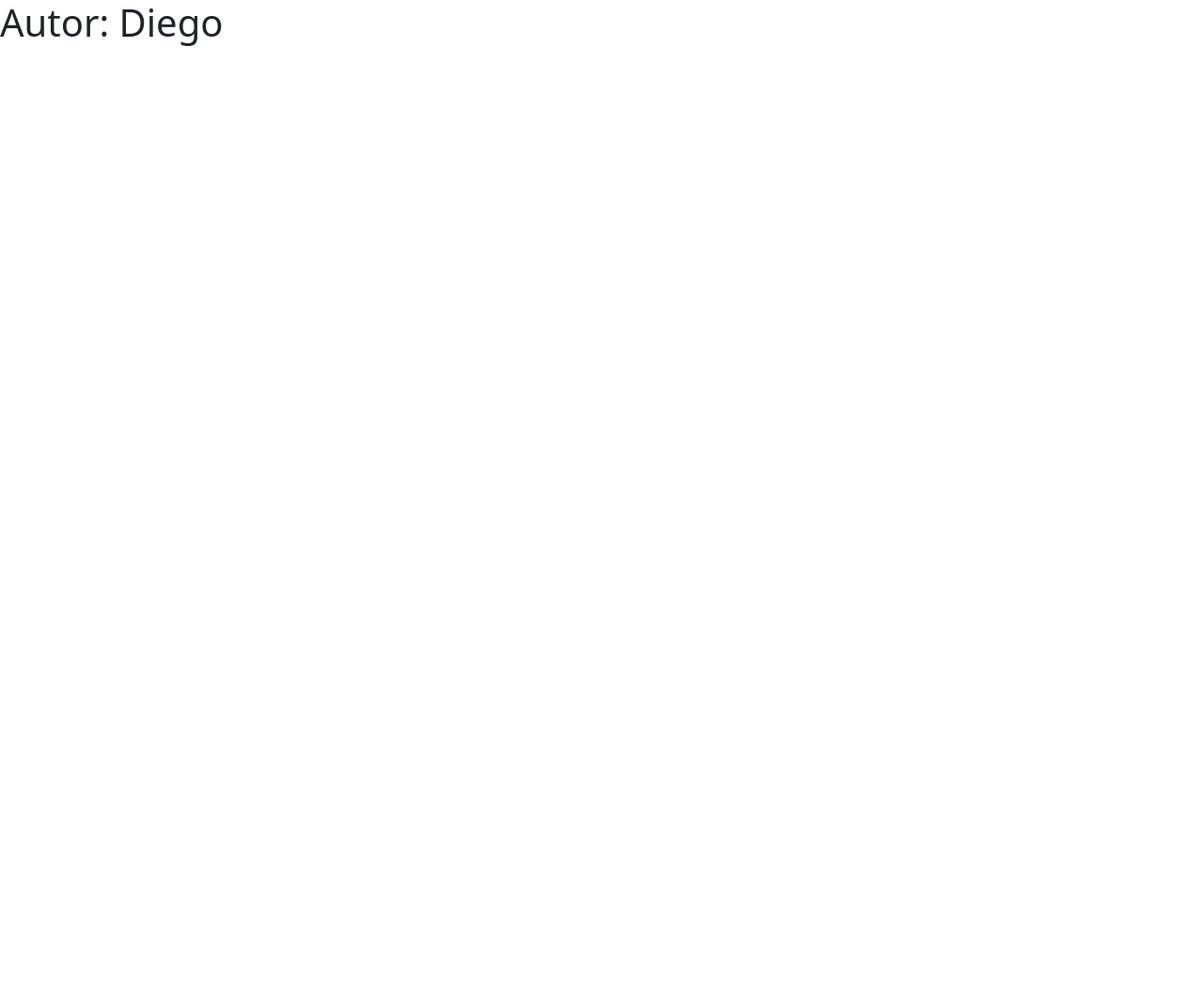
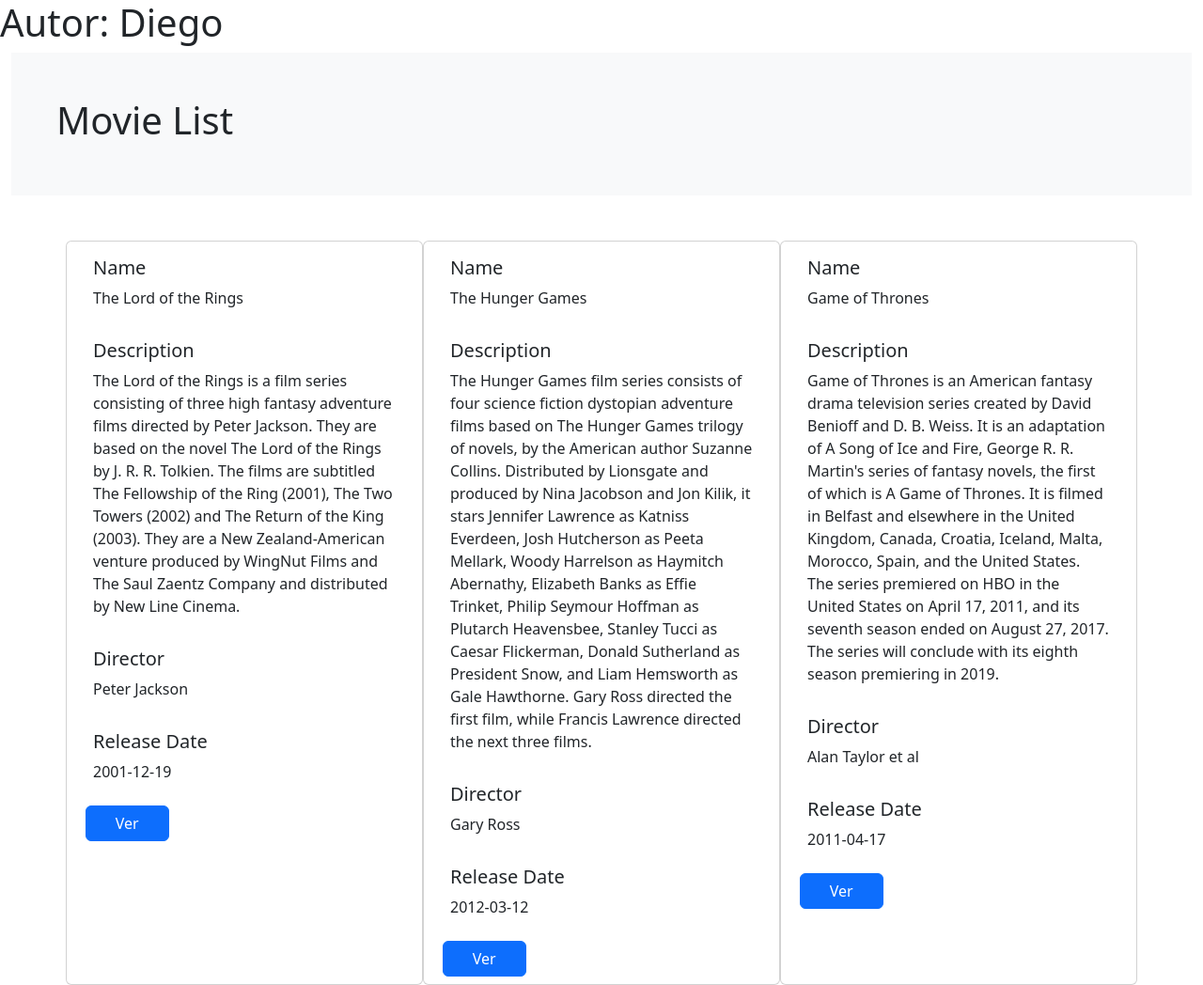
Before and after one commit to dibez/practica_vuejs_introduccion, a website: page index.html in a window 1280 px wide. Shown: the whole page at 94% size. Before the commit the page ends 800 px from the top, so only its background shows below. Drawn offline with nearby package versions, Linux system fonts and the light colour scheme.

Commit message:
Practica XI terminada

```diff
--- a/index.html
+++ b/index.html
@@ -29,7 +29,7 @@
                             <p class="card-text">{{item.value}}</p>
                         </div>
                     </div>
-                    <a v-bind:href="card in col.collection.items.href" class="btn btn-primary w-25 card-link m-2" target="_blank">Ver</a>
+                    <a :href="card.href" class="btn btn-primary w-25 card-link m-2" target="_blank">Ver</a>
                 </div>
             </div>
         </div>
```
